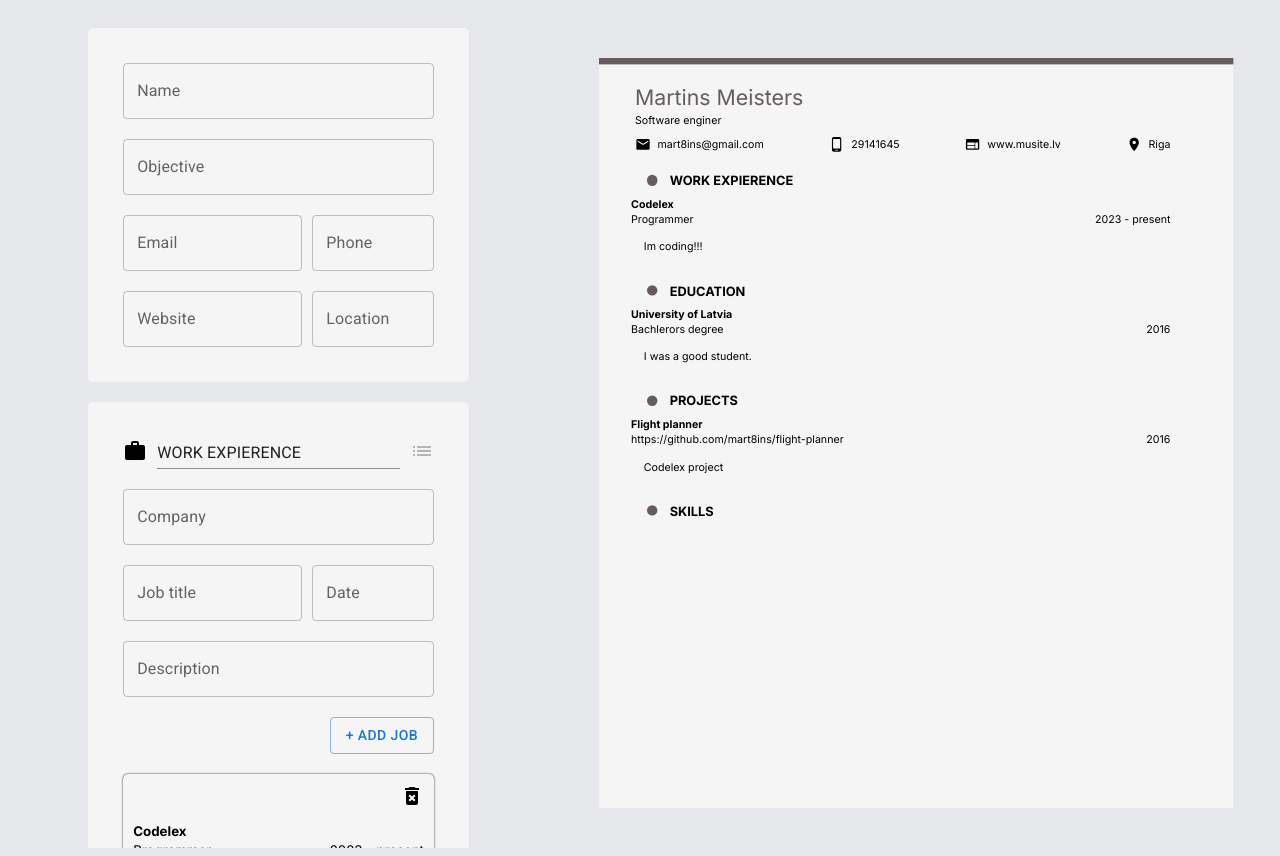
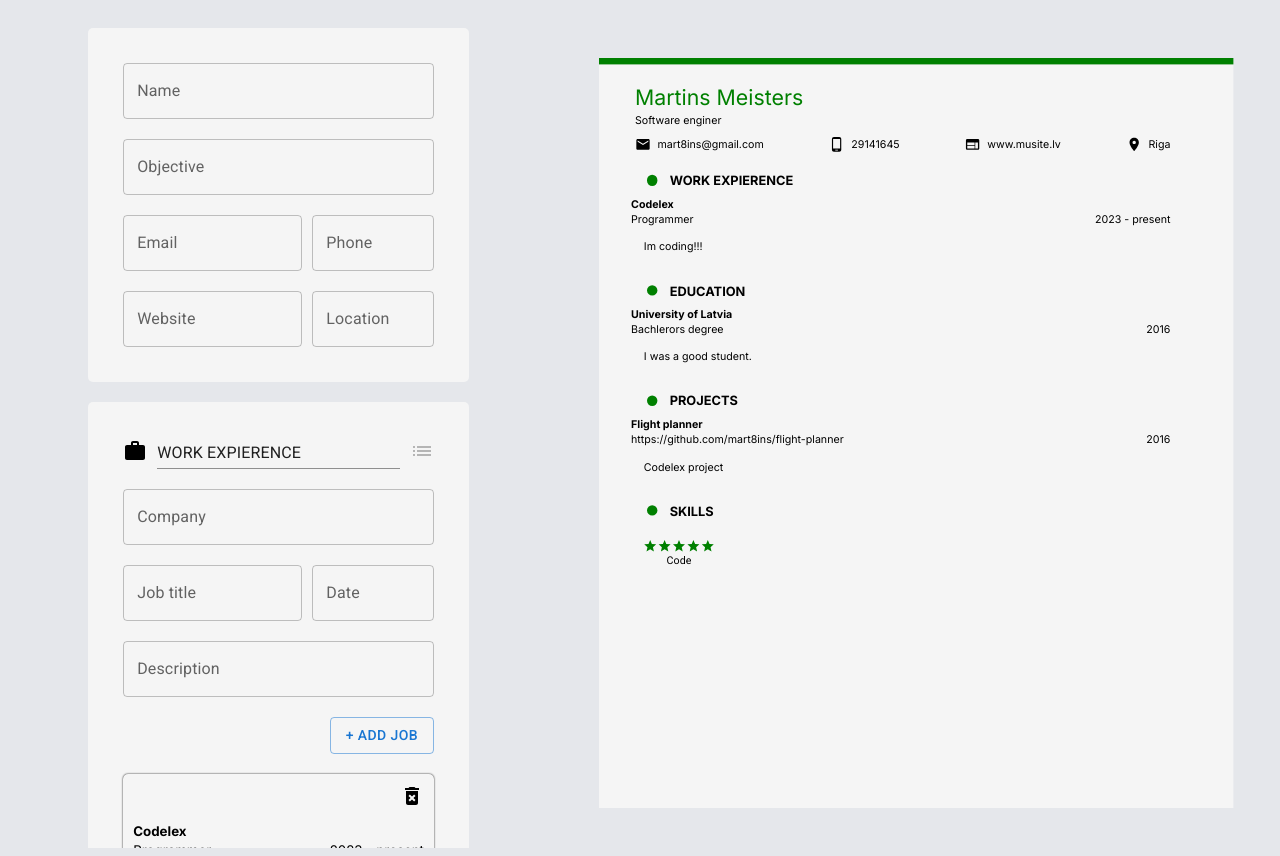
Before and after one commit to mart8ins/cv-generator, a Next.js app: page / in a window 1280 px wide. Built offline with nearby package versions, Linux system fonts and the light colour scheme.

Commit message:
finished skills

```diff
--- a/src/app/components/pdfPreview/components/SkillsPreview.tsx
+++ b/src/app/components/pdfPreview/components/SkillsPreview.tsx
@@ -1,5 +1,6 @@
 import { CvContext } from "@/app/context/context";
 import { AppThemeContext } from "@/app/context/theme-context";
+import { Typography, Rating } from "@mui/material";
 import { useContext } from "react";
 
 export default function SkillsPreview() {
@@ -15,6 +16,25 @@ export default function SkillsPreview() {
                     <div className="section-identifier-title">{skillsAll.title}</div>
                 </div>
             )}
+
+            <div className="skills-preview-container">
+                {skillsAll.data.length > 0 &&
+                    skillsAll.data.map((element: any) => {
+                        return (
+                            <div key={element.id} className="skills-preview-element">
+                                <Rating size="small" style={{ color: theme.color }} name="read-only" value={element.rate} readOnly />
+                                <Typography style={{ fontSize: theme.size }} component="legend">{element.name}</Typography>
+                            </div>
+                        );
+                    })}
+
+                {(skill.name.length > 0 || skill.rate != null) && (
+                    <div className="skills-preview-element">
+                        <Rating size="small" style={{ color: theme.color }} name="read-only" value={skill.rate} readOnly />
+                        <Typography style={{ fontSize: theme.size }}  component="legend">{skill.name}</Typography>
+                    </div>
+                )}
+            </div>
         </div>
     );
 }
--- a/src/app/components/userInputs/components/skillsInput/SkillsPreviewBlock.tsx
+++ b/src/app/components/userInputs/components/skillsInput/SkillsPreviewBlock.tsx
@@ -18,18 +18,18 @@ export default function SkillsPreviewBlock() {
         });
     }
     return (
-        <div className="skills-preview-block">
+        <div className="skills-input-preview-block">
             {skillsAll.data.length > 0 &&
                 skillsAll.data.map((element: any) => {
                     return (
-                        <div key={element.id} className="skills-preview-element">
-                            <div className="skills-preview-delete">
+                        <div key={element.id} className="skills-input-preview-element">
+                            <div className="skills-input-preview-delete">
                                 <div onClick={()=> deleteSkill(element.id)}>
                                     <DeleteForeverIcon />
                                 </div>
                             </div>
-                            <div className="skills-preview">
-                                <div className="skills-preview-rating">
+                            <div className="skills-input-preview">
+                                <div className="skills-input-preview-rating">
                                     <Rating name="read-only" value={element.rate} readOnly />
                                 </div>
                                 <Typography component="legend">{element.name}</Typography>
--- a/src/app/context/theme-context.tsx
+++ b/src/app/context/theme-context.tsx
@@ -4,7 +4,7 @@ export const AppThemeContext = createContext({} as any);
 
 const AppThemeContextProvider = ({ children }: any) => {
     const [theme, setTheme] = useState({
-        color: "#665c5b",
+        color: "green",
         size: "10pt",
         iconSize: "small"
     })
--- a/src/app/globals.css
+++ b/src/app/globals.css
@@ -165,14 +165,14 @@ body {
     align-items: center;
     justify-content: center;
 }
-.skills-preview-block {
+.skills-input-preview-block {
     margin-top: 20px;
     display: flex;
     flex-wrap: wrap;
     justify-content: center;
 }
 
-.skills-preview-element {
+.skills-input-preview-element {
     display: flex;
     flex-direction: column;
     box-shadow: 0 0 2px rgb(168, 149, 149);
@@ -181,18 +181,18 @@ body {
     width: 30%;
 }
 
-.skills-preview-delete {
+.skills-input-preview-delete {
     margin-bottom: 5px;
     display: flex;
     justify-content: flex-end;
 }
 
-.skills-preview-delete>div:hover {
+.skills-input-preview-delete>div:hover {
     cursor: pointer;
     transform: scale(1.1);
 }
 
-.skills-preview {
+.skills-input-preview {
     display: flex;
     flex-direction: column;
     align-items: center;
@@ -200,6 +200,22 @@ body {
     text-align: center;
 }
 
-.skills-preview-rating {
+.skills-input-preview-rating {
     margin-bottom: 5px;
 }
+
+.skills-preview-container {
+    display: flex;
+    flex-wrap: wrap;
+    margin-top: 20px;
+    justify-content: flex-start;
+}
+.skills-preview-element {
+    display: flex;
+    flex-direction: column;
+    justify-content: flex-start;
+    align-items: center;
+    margin: 5px 15px;
+    max-width: 15%;
+    text-align: center;
+}
```
